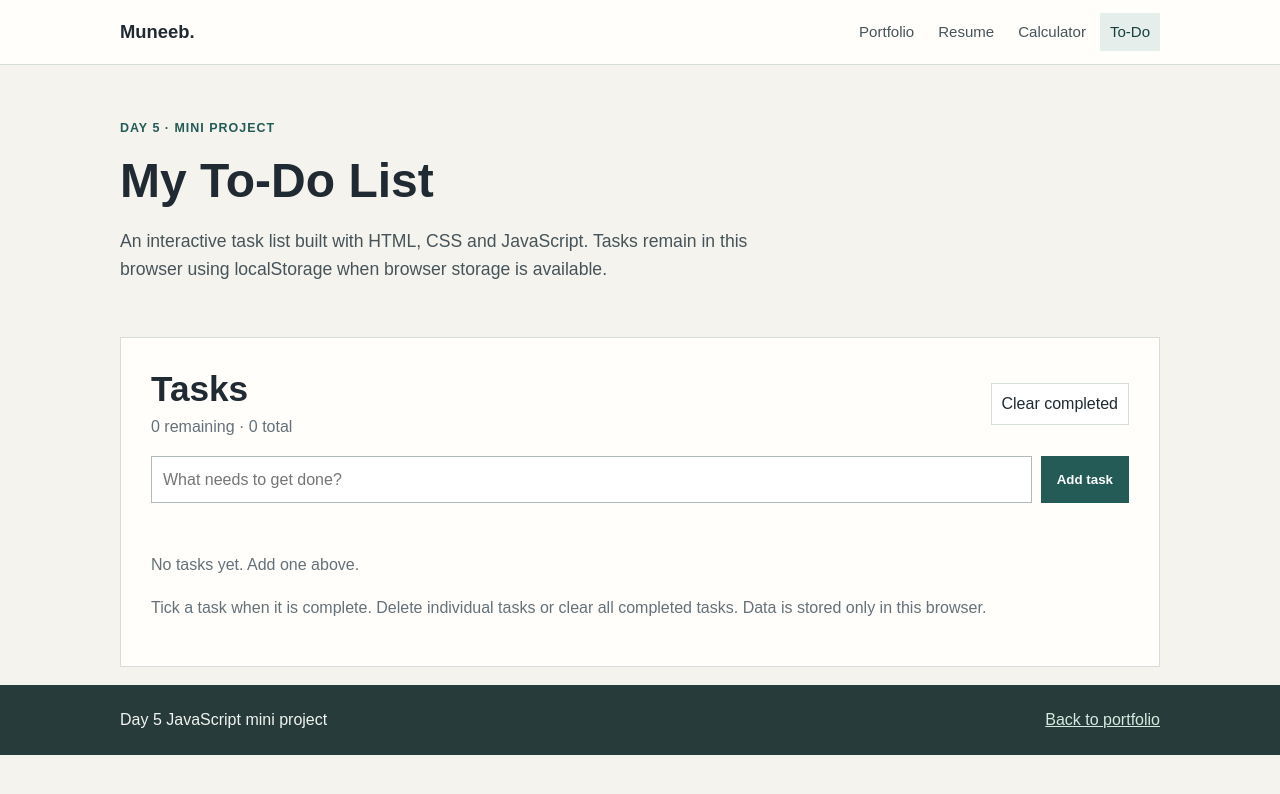
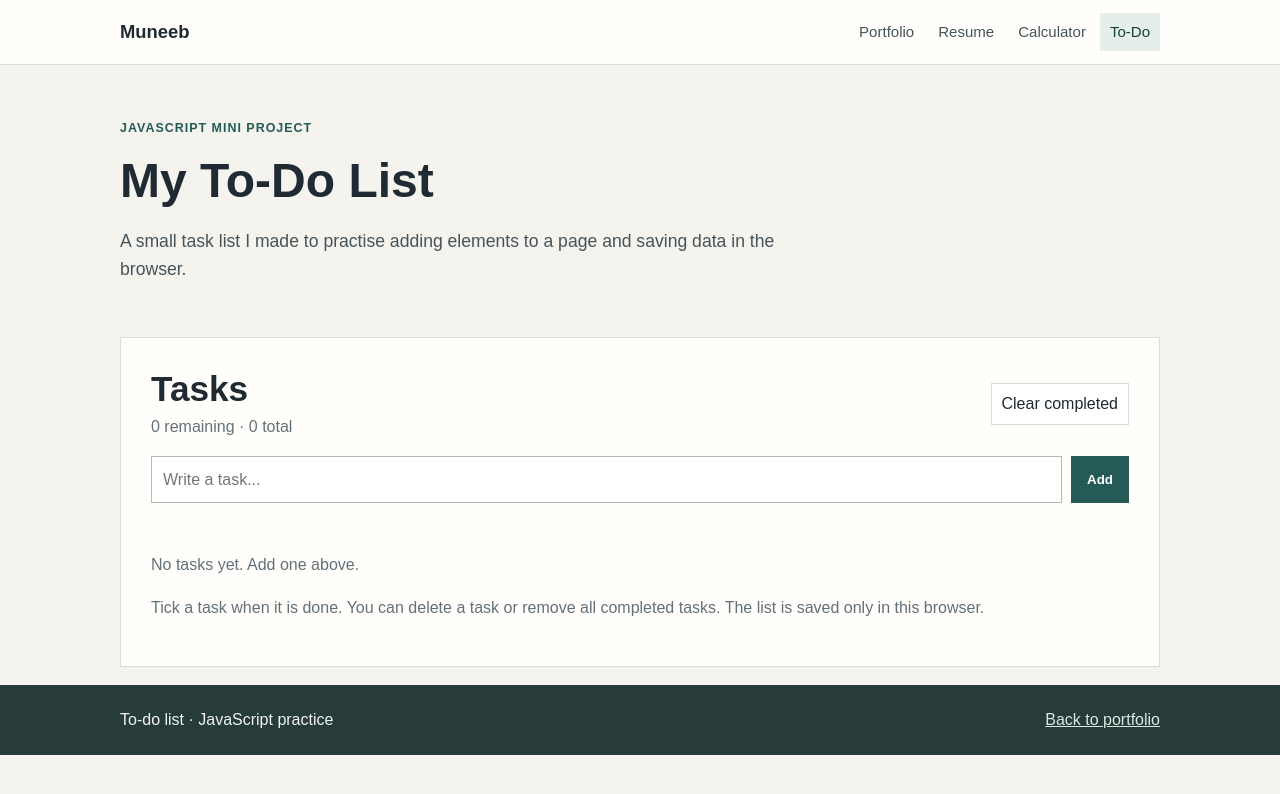
Before and after one commit to Muneeb-PT/add-on_class_profile, a plain HTML site: page todo.html in a window 1280 px wide. Drawn offline with Linux system fonts and the light colour scheme.

Commit message:
Simplify to-do page wording

```diff
--- a/todo.html
+++ b/todo.html
@@ -3,42 +3,32 @@
 <head>
   <meta charset="UTF-8">
   <meta name="viewport" content="width=device-width, initial-scale=1.0">
-  <meta name="description" content="A JavaScript to-do list with browser local storage.">
-  <title>To-Do App | Front-End Training</title>
+  <meta name="description" content="A small to-do list made with HTML, CSS and JavaScript.">
+  <title>To-Do List | Muneeb's Practice Pages</title>
   <link rel="stylesheet" href="styles.css">
   <script src="script.js" defer></script>
 </head>
 <body>
-<header class="site-header">
-  <div class="container nav-wrap">
-    <a class="brand" href="index.html">Muneeb.</a>
-    <button class="menu-toggle" type="button" aria-expanded="false" aria-controls="main-nav">Menu</button>
-    <nav class="nav-links" id="main-nav" aria-label="Main navigation">
-      <a href="index.html">Portfolio</a><a href="resume.html">Resume</a><a href="calculator.html">Calculator</a><a href="todo.html" aria-current="page">To-Do</a>
-    </nav>
-  </div>
-</header>
+<header class="site-header"><div class="container nav-wrap">
+  <a class="brand" href="index.html">Muneeb</a>
+  <button class="menu-toggle" type="button" aria-expanded="false" aria-controls="main-nav">Menu</button>
+  <nav class="nav-links" id="main-nav" aria-label="Main navigation">
+    <a href="index.html">Portfolio</a><a href="resume.html">Resume</a><a href="calculator.html">Calculator</a><a href="todo.html" aria-current="page">To-Do</a>
+  </nav>
+</div></header>
 <main class="container">
-  <section class="page-intro">
-    <p class="eyebrow">Day 5 · Mini project</p>
-    <h1>My To-Do List</h1>
-    <p class="lead">An interactive task list built with HTML, CSS and JavaScript. Tasks remain in this browser using localStorage when browser storage is available.</p>
-  </section>
+  <section class="page-intro"><p class="eyebrow">JavaScript mini project</p><h1>My To-Do List</h1><p class="lead">A small task list I made to practise adding elements to a page and saving data in the browser.</p></section>
   <section class="panel">
-    <div class="todo-heading">
-      <div><h2>Tasks</h2><p class="muted" id="task-count">0 remaining · 0 total</p></div>
-      <button class="small-button" id="clear-completed" type="button">Clear completed</button>
-    </div>
+    <div class="todo-heading"><div><h2>Tasks</h2><p class="muted" id="task-count">0 remaining · 0 total</p></div><button class="small-button" id="clear-completed" type="button">Clear completed</button></div>
     <form class="todo-form" id="todo-form">
       <label class="sr-only" for="task">New task</label>
-      <input id="task" name="task" type="text" maxlength="120" placeholder="What needs to get done?" required>
-      <button class="button" type="submit">Add task</button>
+      <input id="task" name="task" type="text" maxlength="120" placeholder="Write a task..." required>
+      <button class="button" type="submit">Add</button>
     </form>
     <p class="status" id="storage-status" role="status" aria-live="polite"></p>
     <ul class="todo-list" id="todo-list" aria-live="polite"></ul>
-    <p class="muted">Tick a task when it is complete. Delete individual tasks or clear all completed tasks. Data is stored only in this browser.</p>
+    <p class="muted">Tick a task when it is done. You can delete a task or remove all completed tasks. The list is saved only in this browser.</p>
   </section>
 </main>
-<footer><div class="container footer-row"><span>Day 5 JavaScript mini project</span><a href="index.html">Back to portfolio</a></div></footer>
-</body>
-</html>
+<footer><div class="container footer-row"><span>To-do list · JavaScript practice</span><a href="index.html">Back to portfolio</a></div></footer>
+</body></html>
```
